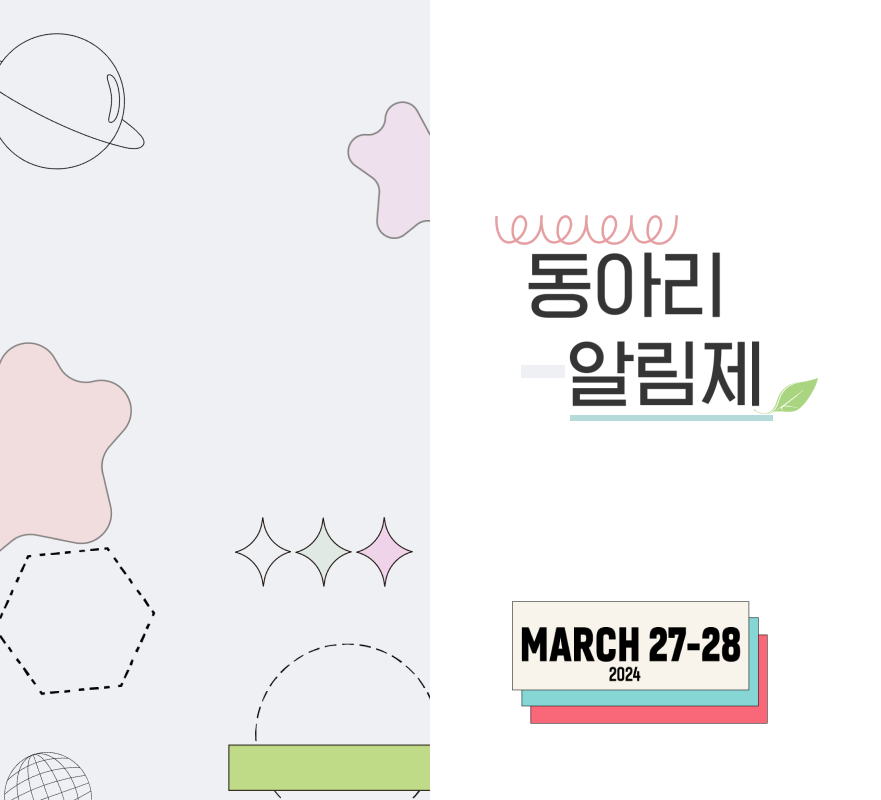
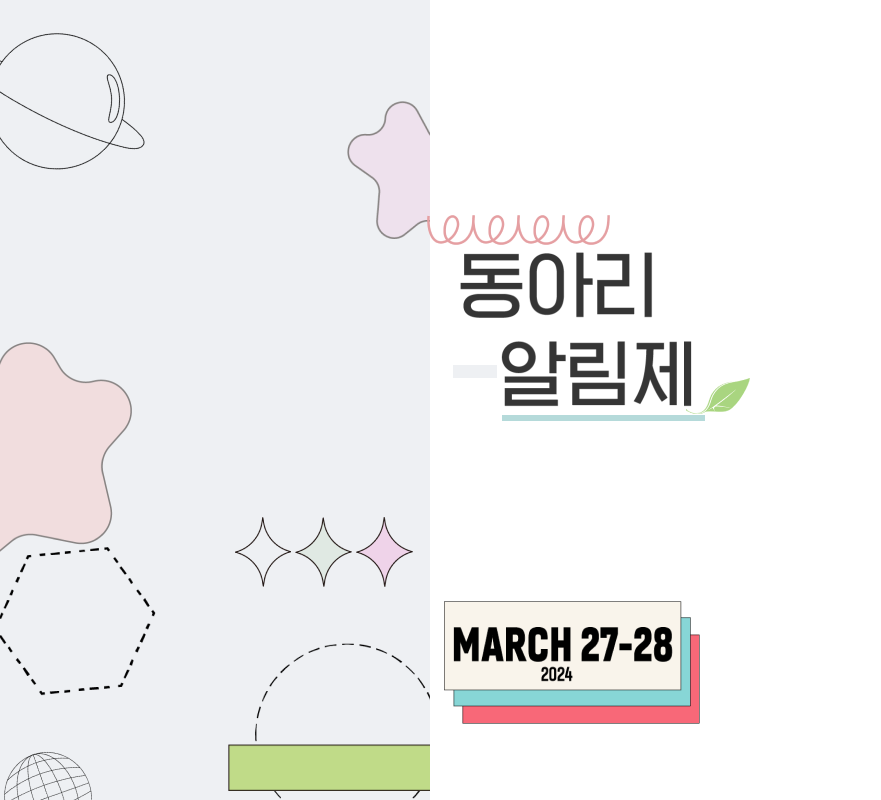
Before and after one commit to LikeLion-SKU/2024-SKU-Club-Fair, a React (Vite) app: page / in a window 1280 px wide. Shown: the whole page, without its empty margins (0-881 px from the left). Built offline with nearby package versions, Linux system fonts and the light colour scheme; a web font is replaced by a local one.

Commit message:
homepage수정

```diff
--- a/src/pages/HomePage.jsx
+++ b/src/pages/HomePage.jsx
@@ -4,7 +4,8 @@ import { Link } from 'react-router-dom';
 
 export default function HomePage() {
   return (
-    <div style={{ overflowY: 'auto', height: '100dvh' }}>
+    <div style={{display:'flex', justifyContent:'colmun' }}>
+    <div style={{ overflowY: 'auto', height: '100vh' }}>
       <div>
         <div
           style={{
@@ -48,7 +49,7 @@ export default function HomePage() {
               style={{
                 width: 181,
                 height: 108,
-                backgroundColor: '#FBDCD0',
+                backgroundColor: '#FDF0EE',
                 border: 'none',
                 borderRadius: 15,
                 border: '1px black solid',
@@ -99,12 +100,15 @@ export default function HomePage() {
             </button>
           </Link>
 
+
+
+
           <Link to="/intro" style={{ textDecoration: 'none' }}>
             <button
               style={{
                 width: 181,
                 height: 108,
-                backgroundColor: '#FBDCD0',
+                backgroundColor: '#FDF0EE',
                 border: 'none',
                 borderRadius: 15,
                 border: '1px black solid',
@@ -166,7 +170,7 @@ export default function HomePage() {
               style={{
                 width: 381,
                 height: 108,
-                backgroundColor: '#FBDCD0',
+                backgroundColor: '#FDF0EE',
                 border: 'none',
                 borderRadius: 15,
                 border: '1px black solid',
@@ -221,7 +225,7 @@ export default function HomePage() {
               style={{
                 width: 181,
                 height: 67,
-                backgroundColor: '#FBDCD0',
+                backgroundColor: '#FDF0EE',
                 border: 'none',
                 borderRadius: 15,
                 border: '1px black solid',
@@ -443,33 +447,6 @@ export default function HomePage() {
         />
       </div>
     </div>
+    </div>
   );
 }
-
-{
-  /* <div style={{width: 181, height: 108, position: 'relative'}}>
-  <div style={{width: 181, height: 108, left: 0, top: 0, position: 'absolute', background: '#FBDCD0', boxShadow: '0px 4px 4px rgba(0, 0, 0, 0.25)', borderRadius: 15, border: '1px black solid'}} />
-  <div style={{left: 15, top: 14, position: 'absolute', color: '#45392F', fontSize: 22, fontFamily: 'Giants', fontWeight: '700', wordWrap: 'break-word'}}>부스소개</div>
-  <div style={{left: 15, top: 44, position: 'absolute', color: '#45392F', fontSize: 15, fontFamily: 'Giants', fontWeight: '700', wordWrap: 'break-word'}}>각 부스별 위치 확인</div>
-  <div style={{left: 137, top: 68, position: 'absolute', color: 'black', fontSize: 30, fontFamily: 'SF Arabic', fontWeight: '400', wordWrap: 'break-word'}}>⛺️</div>
-      </div>
-
-      <div style={{width: 181, height: 108, position: 'relative'}}>
-  <div style={{width: 181, height: 108, left: 0, top: 0, position: 'absolute', background: '#FBDCD0', boxShadow: '0px 4px 4px rgba(0, 0, 0, 0.25)', borderRadius: 15, border: '1px black solid'}} />
-  <div style={{left: 15, top: 14, position: 'absolute', color: '#45392F', fontSize: 22, fontFamily: 'Giants', fontWeight: '700', wordWrap: 'break-word'}}>운영 시간</div>
-  <div style={{left: 15, top: 44, position: 'absolute', color: '#45392F', fontSize: 15, fontFamily: 'Giants', fontWeight: '700', wordWrap: 'break-word'}}>행사 일정 안내</div>
-  <div style={{left: 137, top: 68, position: 'absolute', color: 'black', fontSize: 30, fontFamily: 'SF Arabic', fontWeight: '400', wordWrap: 'break-word'}}>⏰</div>
-      </div>
-
-      <div style={{width: 382, height: 120, position: 'relative'}}>
-  <div style={{width: 382, height: 120, left: 0, top: 0, position: 'absolute', background: '#FBDCD0', boxShadow: '0px 4px 4px rgba(0, 0, 0, 0.25)', borderRadius: 15, border: '1px black solid'}} />
-  <div style={{left: 15, top: 14, position: 'absolute', color: '#45392F', fontSize: 22, fontFamily: 'Giants', fontWeight: '700', wordWrap: 'break-word'}}>유형 테스트</div>
-  <div style={{left: 15, top: 44, position: 'absolute', color: '#45392F', fontSize: 15, fontFamily: 'Giants', fontWeight: '700', wordWrap: 'break-word'}}>나에게 꼭 맞는 동아리를 찾아봐!</div>
-  <div style={{right: 15, top: 68, position: 'absolute', color: 'black', fontSize: 30, fontFamily: 'SF Arabic', fontWeight: '400', wordWrap: 'break-word'}}>😇</div>
-      </div>
-      <div style={{width: 181, height: 67, position: 'relative'}}>
-  <div style={{width: 181, height: 67, left: 0, top: 0, position: 'absolute', background: '#FBDCD0', boxShadow: '0px 4px 4px rgba(0, 0, 0, 0.25)', borderRadius: 15, border: '1px black solid'}} />
-  <div style={{left: 15, top: 20  , position: 'absolute', color: '#45392F', fontSize: 22, fontFamily: 'Giants', fontWeight: '700', wordWrap: 'break-word'}}>제작자</div>
-  <div style={{left: 137, top: 20, position: 'absolute', color: 'black', fontSize: 30, fontFamily: 'SF Arabic', fontWeight: '400', wordWrap: 'break-word'}}>⏰</div>
-      </div> */
-}
```
